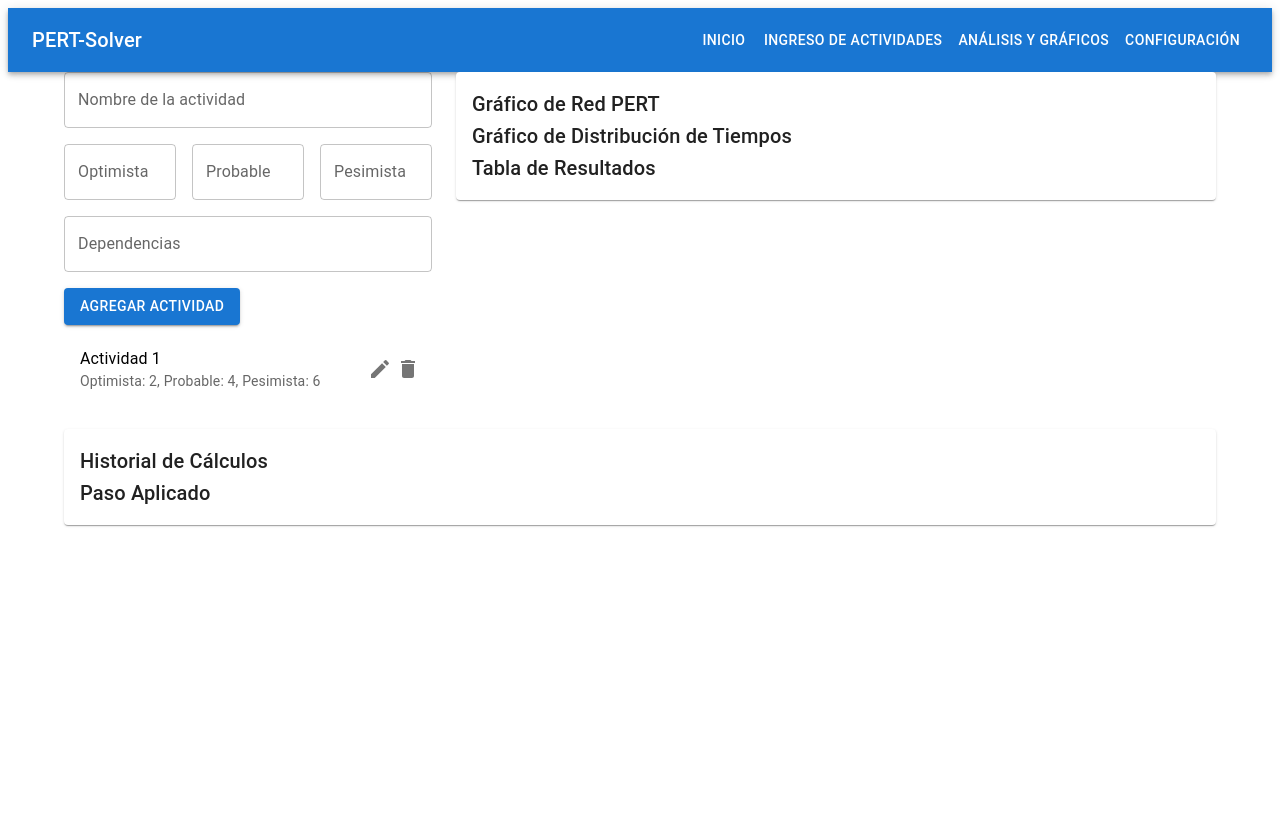
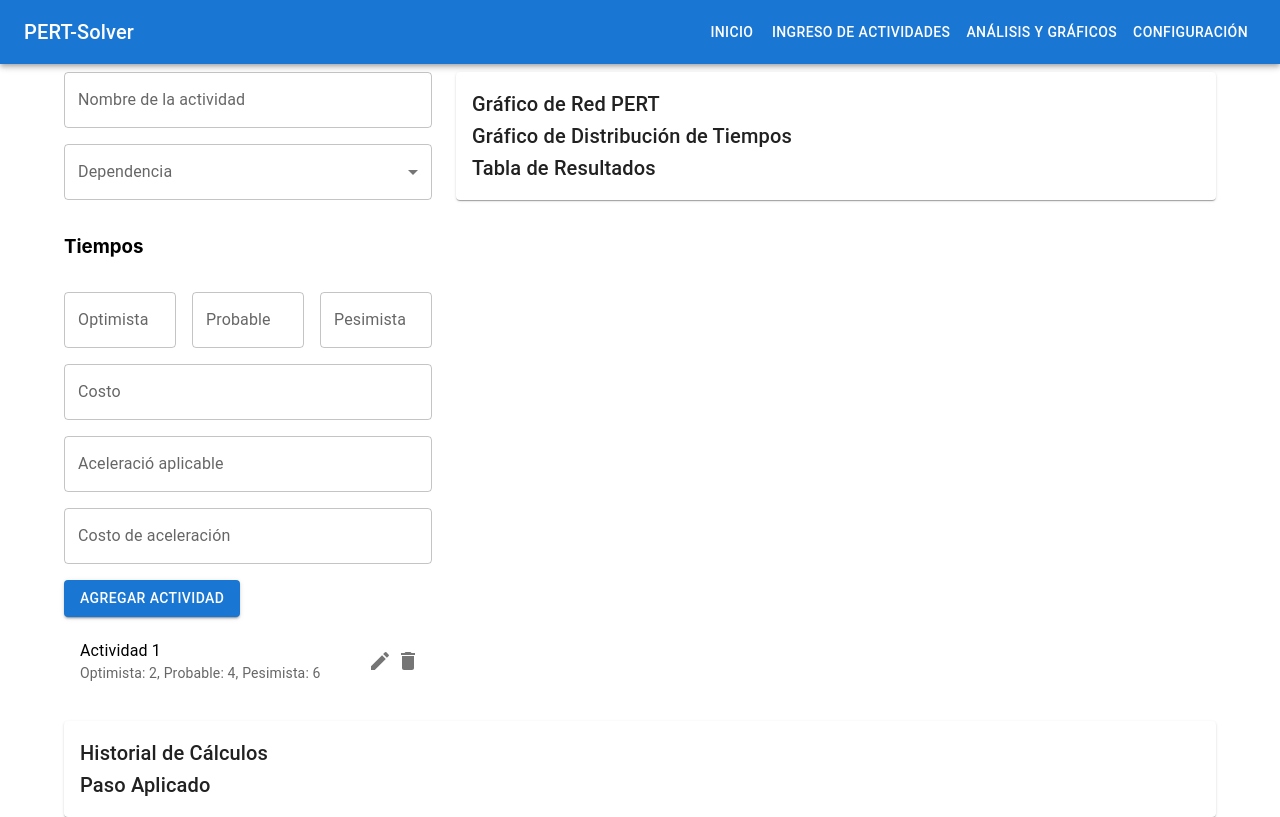
Before and after one commit to jctrejosi/PERT-Solver, a React (Vite) app in the folder Frontend/: page / in a window 1280 px wide. Built offline with nearby package versions, Linux system fonts and the light colour scheme.

Commit message:
Add activity frontend

```diff
--- a/Frontend/src/App.tsx
+++ b/Frontend/src/App.tsx
@@ -1,3 +1,4 @@
+import { AppContainer } from "./styles/AppStyles";
 import { Container, Grid } from "@mui/material";
 import { Navbar } from "./components/Navbar";
 import { ActivityForm } from "./components/ActivityForm";
@@ -7,7 +8,7 @@ import { ProgressSection } from "./components/ProgressSection";
 
 export function App() {
   return (
-    <div>
+    <AppContainer>
       <Navbar />
       <Container>
         <Grid container spacing={3}>
@@ -21,6 +22,6 @@ export function App() {
         </Grid>
         <ProgressSection />
       </Container>
-    </div>
+    </AppContainer>
   );
 }
--- a/Frontend/src/components/ActivityForm.tsx
+++ b/Frontend/src/components/ActivityForm.tsx
@@ -1,18 +1,43 @@
 import { useState } from "react";
-import { TextField, Button, Grid } from "@mui/material";
+import {
+  TextField,
+  Button,
+  MenuItem,
+  Select,
+  InputLabel,
+  FormControl,
+} from "@mui/material";
+import Grid from "@mui/material/Grid2";
 
-export function ActivityForm() {
+interface ActivityFormProps {
+  activities?: string[];
+}
+
+export function ActivityForm({ activities = ["A", "B"] }: ActivityFormProps) {
   const [activity, setActivity] = useState({
+    acceleration: "",
+    accelerationCost: "",
     name: "",
     optimist: "",
     probable: "",
     pessimist: "",
-    dependencies: "",
+    cost: "",
+    dependencies: [],
+    dependenciesSelected: [],
   });
 
-  const handleChange = (e: React.ChangeEvent<HTMLInputElement>) => {
-    setActivity({ ...activity, [e.target.name]: e.target.value });
+  const handleChange = (
+    e:
+      | React.ChangeEvent<HTMLInputElement>
+      | React.ChangeEvent<{ name?: string; value: unknown }>
+  ) => {
+    const { name, value } = e.target as
+      | HTMLInputElement
+      | { name?: string; value: unknown };
+    setActivity({ ...activity, [name as string]: value });
   };
+
+  const handleChangeDependencie = () => {};
 
   const handleSubmit = () => {
     // Lógica para agregar la actividad
@@ -21,7 +46,6 @@ export function ActivityForm() {
   return (
     <form>
       <Grid container spacing={2}>
-        <Grid item xs={12}>
         <TextField
           label="Nombre de la actividad"
           name="name"
@@ -29,44 +53,84 @@ export function ActivityForm() {
           onChange={handleChange}
           fullWidth
         />
-        </Grid>
-        <Grid item xs={4}>
+        <FormControl fullWidth>
+          <InputLabel id="demo-simple-select-label">Dependencia</InputLabel>
+          <Select
+            multiple
+            labelId="demo-simple-select-label"
+            id="demo-simple-select"
+            value={activity.dependenciesSelected}
+            label="Dependencias"
+            onChange={handleChangeDependencie}
+          >
+            {activities.map((activityName, index) => (
+              <MenuItem key={index} value={activityName}>
+                {activityName}
+              </MenuItem>
+            ))}
+          </Select>
+        </FormControl>
+        <h3 style={{ width: "100%" }}>Tiempos</h3>
+        <Grid container>
+          <Grid size="grow">
             <TextField
               label="Optimista"
               name="optimist"
+              type="number"
               value={activity.optimist}
+              onChange={handleChange}
+            />
+          </Grid>
+          <Grid size="grow">
+            <TextField
+              label="Probable"
+              type="number"
+              name="probable"
+              value={activity.probable}
+              onChange={handleChange}
+            />
+          </Grid>
+          <Grid size="grow">
+            <TextField
+              label="Pesimista"
+              type="number"
+              name="pessimist"
+              value={activity.pessimist}
+              onChange={handleChange}
+            />
+          </Grid>
+        </Grid>
+        <Grid width="100%">
+          <TextField
+            label="Costo"
+            type="number"
+            name="cost"
+            value={activity.cost}
             onChange={handleChange}
             fullWidth
           />
         </Grid>
-        <Grid item xs={4}>
+        <Grid width="100%">
           <TextField
-            label="Probable"
-            name="probable"
-            value={activity.probable}
+            label="Aceleració aplicable"
+            type="number"
+            name="acceleration"
+            value={activity.acceleration}
             onChange={handleChange}
             fullWidth
           />
         </Grid>
-        <Grid item xs={4}>
+        <Grid width="100%">
           <TextField
-            label="Pesimista"
-            name="pessimist"
-            value={activity.pessimist}
+            label="Costo de aceleración"
+            type="number"
+            name="accelerationCost"
+            value={activity.accelerationCost}
             onChange={handleChange}
             fullWidth
           />
         </Grid>
-        <Grid item xs={12}>
-          <TextField
-            label="Dependencias"
-            name="dependencies"
-            value={activity.dependencies}
-            onChange={handleChange}
-            fullWidth
-          />
-        </Grid>
-        <Grid item xs={12}>
+        <Grid width="100%">
           <Button variant="contained" color="primary" onClick={handleSubmit}>
             Agregar Actividad
           </Button>
--- a/Frontend/src/main.tsx
+++ b/Frontend/src/main.tsx
@@ -1,6 +1,7 @@
 import { StrictMode } from "react";
 import { createRoot } from "react-dom/client";
 import { App } from "./App";
+import "./styles/globalStyles.css";
 
 createRoot(document.getElementById("root")!).render(
   <StrictMode>
--- /dev/null
+++ b/Frontend/src/styles/AppStyles.ts
@@ -0,0 +1,11 @@
+import styled from "@emotion/styled";
+
+export const AppContainer = styled.div`
+  padding: 0;
+  margin: 0;
+  height: 100vh;
+  width: 100vw;
+  display: flex;
+  gap: 0.5rem;
+  flex-direction: column;
+`;
--- /dev/null
+++ b/Frontend/src/styles/globalStyles.css
@@ -0,0 +1,8 @@
+body {
+  margin: 0;
+  padding: 0;
+  font-family: -apple-system, BlinkMacSystemFont, 'Segoe UI', Roboto, 'Helvetica Neue', Arial, 'Noto Sans', sans-serif;
+  -webkit-font-smoothing: antialiased;
+  -moz-osx-font-smoothing: grayscale;
+  background-color: var(--bg-body);
+}
```
Lines whose indentation alone changed are shown as unchanged.
